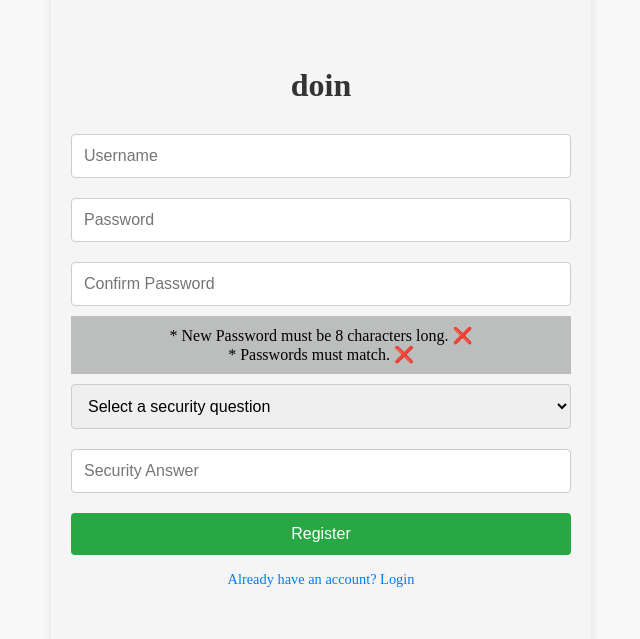
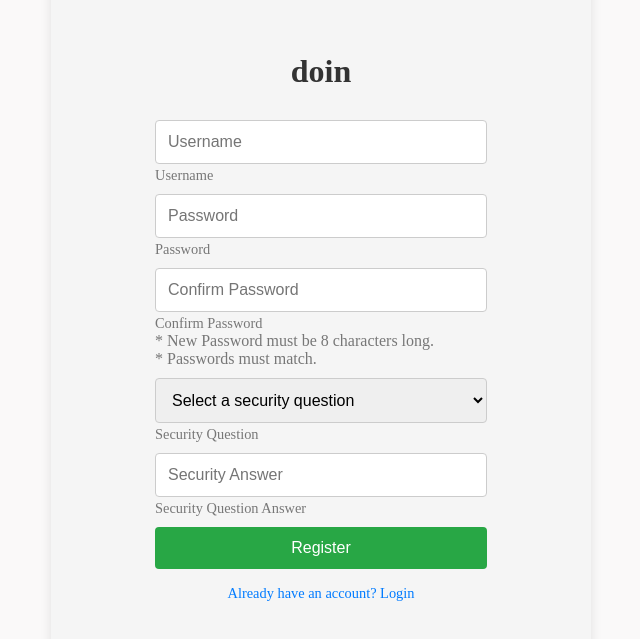
Before and after one commit to s-brown01/Doin, an Angular app in the folder doin-frontend/: page /register in a window 1280 px wide. Shown: the part 103-742 px from the top of the page, without its empty margins (319-959 px from the left). Built offline with nearby package versions, Linux system fonts and the light colour scheme; no server answers.

Commit message:
Adding field names to username/password/etc.

```diff
--- a/doin-frontend/src/app/register/register.component.css
+++ b/doin-frontend/src/app/register/register.component.css
@@ -23,7 +23,6 @@
 
 /* Form input fields and select box */
 .auth-container input[type="text"],
-.auth-container input[type="email"],
 .auth-container input[type="password"],
 .auth-container select {
   width: 100%;
@@ -69,10 +68,20 @@
   text-decoration: underline;
 }
 
+.fieldName {
+  /*background-color: #333333;*/
+  color: #777777;
+  text-align: left;
+  padding: 0px;
+  margin: -7px 0px 0px;
+  font-size: 0.9rem;
+}
+
 .requirements {
-  text-align: center;
-  background-color: #bcbdbd;
-  padding: 10px;
+  text-align: left;
+  color: #777777;
+  /*background-color: #bcbdbd;*/
+  padding: 0px;
 }
 
 .checkmark {
--- a/doin-frontend/src/app/register/register.component.html
+++ b/doin-frontend/src/app/register/register.component.html
@@ -3,8 +3,11 @@
   <form (ngSubmit)="onRegister()">
 
     <input type="text" placeholder="Username" [(ngModel)]="registerData.username" name="username" required>
+    <div class="fieldName">Username</div>
     <input type="password" placeholder="Password" [(ngModel)]="registerData.password" name="password" required>
+    <div class="fieldName">Password</div>
     <input type="password" placeholder="Confirm Password" [(ngModel)]="registerData.confirmPassword" name="confirmPassword" required>
+    <div class="fieldName">Confirm Password</div>
 
     <div class="requirements">
       * New Password must be 8 characters long.
@@ -21,8 +24,10 @@
       <option value="school">What elementary school did you attend?</option>
       <option value="city">In what city were you born?</option>
     </select>
+    <div class="fieldName">Security Question </div>
 
     <input type="text" placeholder="Security Answer" [(ngModel)]="registerData.securityAnswer" name="securityAnswer" required>
+    <div class="fieldName">Security Question Answer</div>
 
     <div *ngIf="errorMessage" class="error-message">
       {{ errorMessage }}
--- a/doin-frontend/src/app/register/register.component.ts
+++ b/doin-frontend/src/app/register/register.component.ts
@@ -18,8 +18,8 @@ export class RegisterComponent {
     securityAnswer: ''
   }
   errorMessage: string | null = null;
-  invalidPasswordLength: boolean = true;
-  invalidPasswordMatch: boolean = true;
+  invalidPasswordLength: boolean = false;
+  invalidPasswordMatch: boolean = false;
 
 
 
@@ -46,7 +46,7 @@ export class RegisterComponent {
       this.errorMessage = "Password must be at least 8 characters";
     }
 
-    if (this.invalidPasswordLength || this.invalidPasswordMatch){
+    if (this.invalidPasswordLength || this.invalidPasswordMatch) {
       return;
     }
 
```
